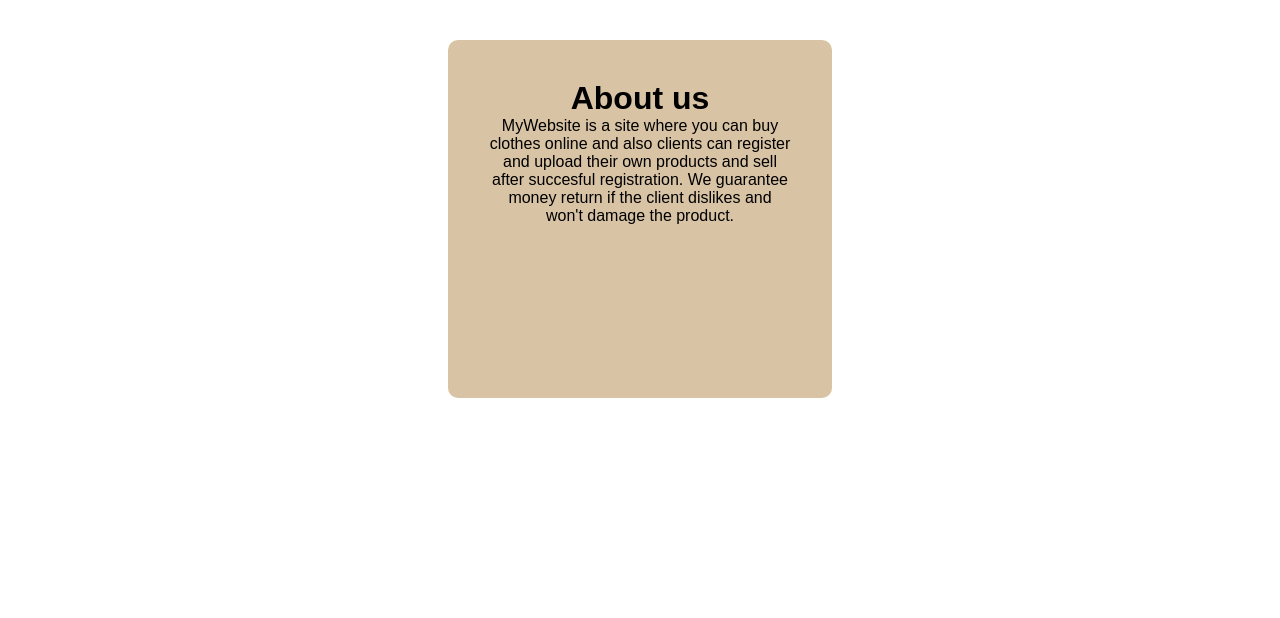
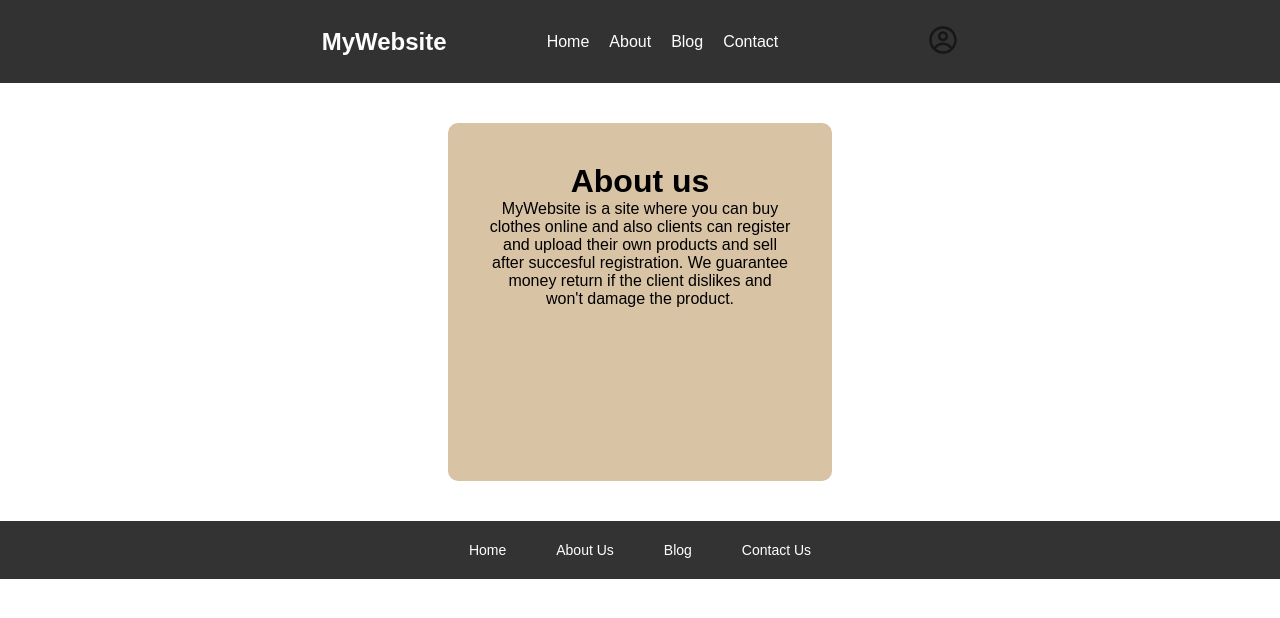
Before and after one commit to Daviti0410/TBCX, a Next.js app: page /about in a window 1280 px wide. Shown: the top 618 px of the page. Built offline with nearby package versions, Linux system fonts and the light colour scheme.

Commit message:
გავიტანე header და footer კომპონენტები layout.jsx -ში და ასევე შევცვალე Link-ები წავშალე react-router-dom და vite.configuration

```diff
--- a/src/app/layout.js
+++ b/src/app/layout.jsx
@@ -1,5 +1,7 @@
 import localFont from "next/font/local";
 import "./globals.css";
+import Header from "@/components/Header/Header";
+import Footer from "@/components/Footer/Footer";
 
 const geistSans = localFont({
   src: "./fonts/GeistVF.woff",
@@ -21,7 +23,9 @@ export default function RootLayout({ children }) {
   return (
     <html lang="en">
       <body className={`${geistSans.variable} ${geistMono.variable}`}>
+        <Header />
         {children}
+        <Footer />
       </body>
     </html>
   );
--- a/src/components/Footer/Footer.jsx
+++ b/src/components/Footer/Footer.jsx
@@ -1,21 +1,23 @@
+"use client";
+
+import Link from "next/link";
 import "./Footer.css";
-import { Link } from "react-router-dom";
 
-export default function footer() {
+export default function Footer() {
   return (
     <footer className="footer-section">
       <ul className="footer-links">
         <li>
-          <Link to="/">Home</Link>
+          <Link href="/">Home</Link>
         </li>
         <li>
-          <Link to="/About">About Us</Link>
+          <Link href="/About">About Us</Link>
         </li>
         <li>
-          <Link to="/Blog">Blog</Link>
+          <Link href="/Blog">Blog</Link>
         </li>
         <li>
-          <Link to="/Contact">Contact Us</Link>
+          <Link href="/Contact">Contact Us</Link>
         </li>
       </ul>
     </footer>
--- a/src/components/Header/Header.jsx
+++ b/src/components/Header/Header.jsx
@@ -1,32 +1,34 @@
+"use client";
+
+import Link from "next/link";
 import "./Header.css";
 import { CgProfile } from "react-icons/cg";
-import { Link } from "react-router-dom";
 
 export default function Header() {
   return (
     <header>
       <div className="header-container">
         <div className="logo">
-          <Link to="/">MyWebsite</Link>
+          <Link href="/">MyWebsite</Link>
         </div>
         <nav className="navbar">
           <ul className="nav-list">
             <li>
-              <Link to="/">Home</Link>
+              <Link href="/">Home</Link>
             </li>
             <li>
-              <Link to="/about">About</Link>
+              <Link href="/about">About</Link>
             </li>
             <li>
-              <Link to="/Blog">Blog</Link>
+              <Link href="/blog">Blog</Link>
             </li>
             <li>
-              <Link to="/contact">Contact</Link>
+              <Link href="/contact">Contact</Link>
             </li>
           </ul>
         </nav>
         <div className="profile">
-          <Link to="/Profile">
+          <Link href="/Profile">
             <CgProfile size={30} />
           </Link>
         </div>
```
Also changed, not shown: package.json (+2 -5 lines), src/app/page.jsx (renamed from src/app/page.js), 1 other file (tests, documents, lock files or other folders).
